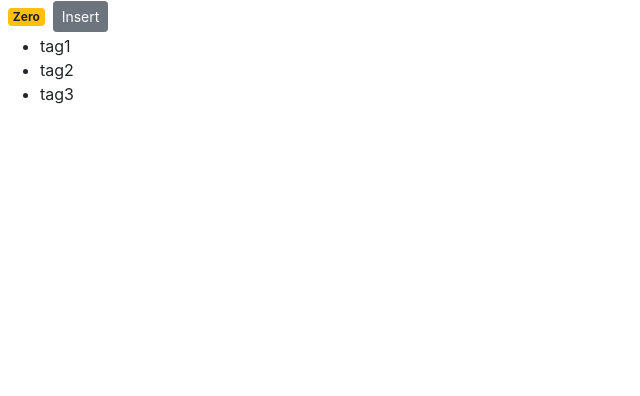
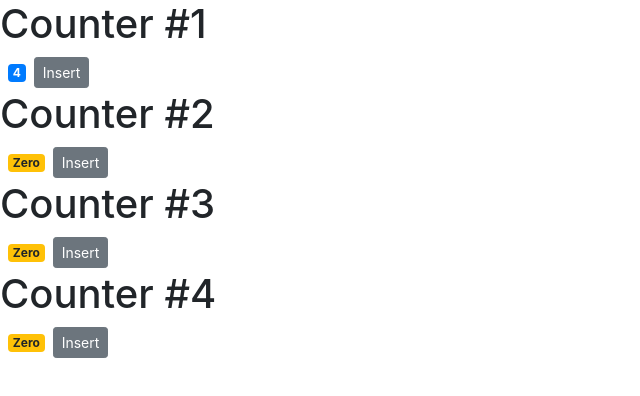
Before and after one commit to Hewapathirana/ReactSimpleCart, a React (Create React App) app: page / in a window 1280 px wide. Shown: the top 396 px of the page, without its empty margins (0-640 px from the left). Built offline with nearby package versions, Linux system fonts and the light colour scheme.

Commit message:
props.children

```diff
--- a/src/components/counter.jsx
+++ b/src/components/counter.jsx
@@ -1,10 +1,12 @@
+/* eslint no-undef: 0 */ // --> OFF
 import React, { Component } from 'react';
 import App from "../App";
 
 
 class Counter extends Component {
+
     state = {
-        count: 0,
+        value: this.props.value,
         tags: ['tag1','tag2','tag3']
     };
 
@@ -16,8 +18,8 @@
       }
 
 
-      clickHandler =() =>{
-          this.setState({count: this.state.count +1})
+      clickHandler = () =>{
+          this.setState({value: this.state.value +1})
       };
 
 
@@ -26,11 +28,11 @@
 
         return (
             <div>
-
+                {this.props.children}
             <span   className= {this.getBadgeClasses()}>{this.formatCount()}</span>
-            <button  onClick={this.clickHandler} className="btn btn-secondary btn-sm  ">Insert </button>
+            <button  onClick={() => this.clickHandler()} className="btn btn-secondary btn-sm  ">Insert </button>
                 {this.state.tags.length === 0 && " Please create a New Tag"}
-            {this.renderTags()}
+                {/*{this.renderTags()}*/}
         </div>
     );
     }
@@ -38,13 +40,13 @@
 
     formatCount(){
 
-        return this.state.count === 0 ? 'Zero' : this.state.count;
+        return this.state.value === 0 ? 'Zero' : this.state.value;
     }
 
 
     getBadgeClasses(){
         let classes = "badge m-2 badge-";
-        classes +=(this.state.count === 0) ? "warning" : "primary";
+        classes +=(this.state.value === 0) ? "warning" : "primary";
         return classes
     }
 }
--- /dev/null
+++ b/src/components/counters.jsx
@@ -0,0 +1,29 @@
+import React, { Component } from 'react';
+import Counter from "./counter";
+
+
+
+class Counters extends Component {
+    state = {
+        counters: [ {id: 1, value: 4},
+                    {id: 2, value: 0},
+                    {id: 3, value: 0},
+                    {id: 4, value: 0},
+        ]
+    }
+
+
+    render() {
+        return (
+            <div>
+                {this.state.counters.map(counter =>(
+                    <Counter  key={counter.id} value={counter.value} selected={true} >
+                        <h1>Counter #{counter.id}</h1>
+                    </Counter>
+                ))}
+            </div>
+        );
+    }
+}
+
+export default Counters;
--- a/src/index.js
+++ b/src/index.js
@@ -4,10 +4,10 @@
 import App from './App';
 import * as serviceWorker from './serviceWorker';
 import "bootstrap/dist/css/bootstrap.css";
-import Counter from "./components/counter";
+import Counters from "./components/counters";
 
 
-ReactDOM.render(<Counter />, document.getElementById('root'));
+ReactDOM.render(<Counters />, document.getElementById('root'));
 
 // If you want your app to work offline and load faster, you can change
 // unregister() to register() below. Note this comes with some pitfalls.
```
